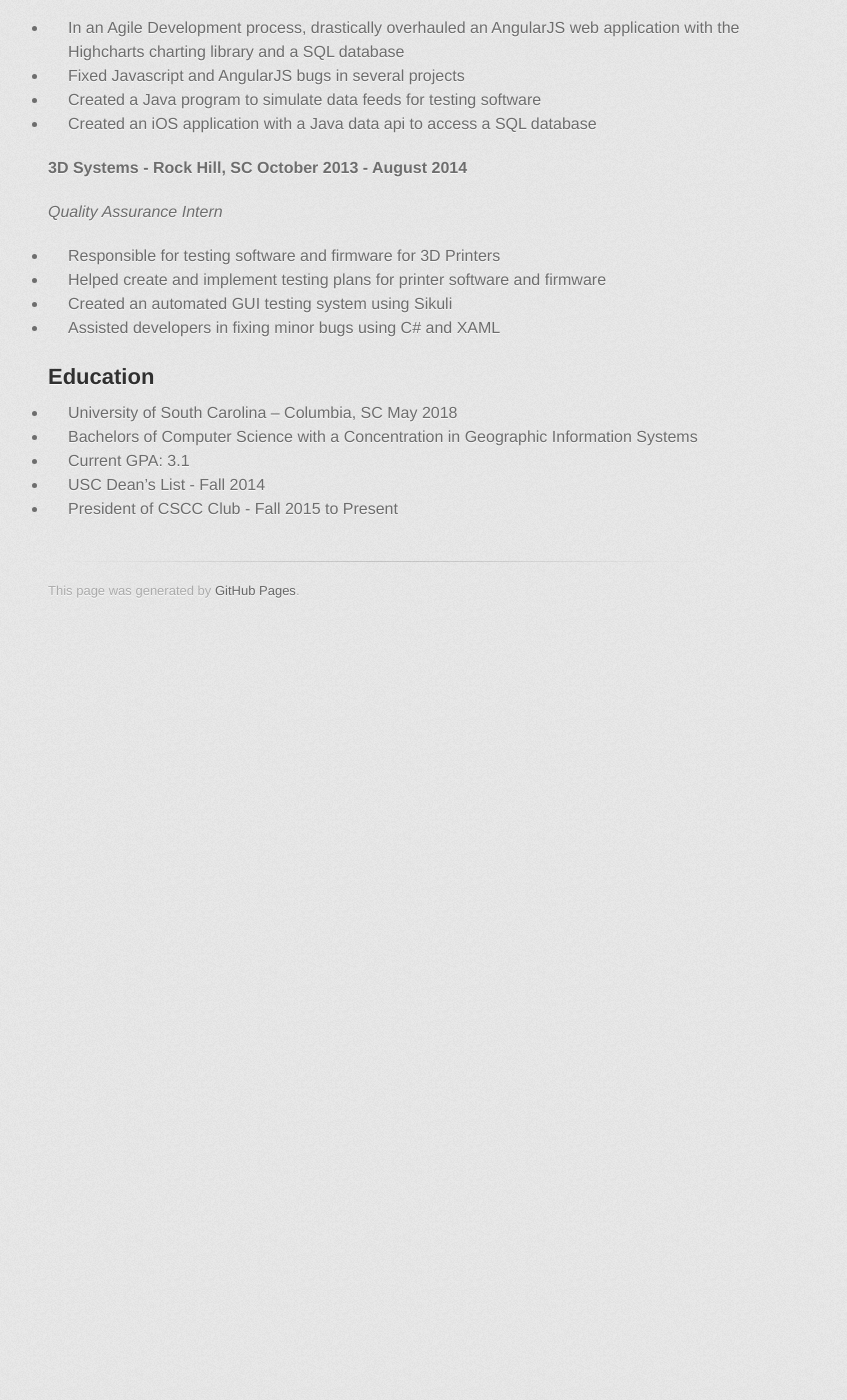
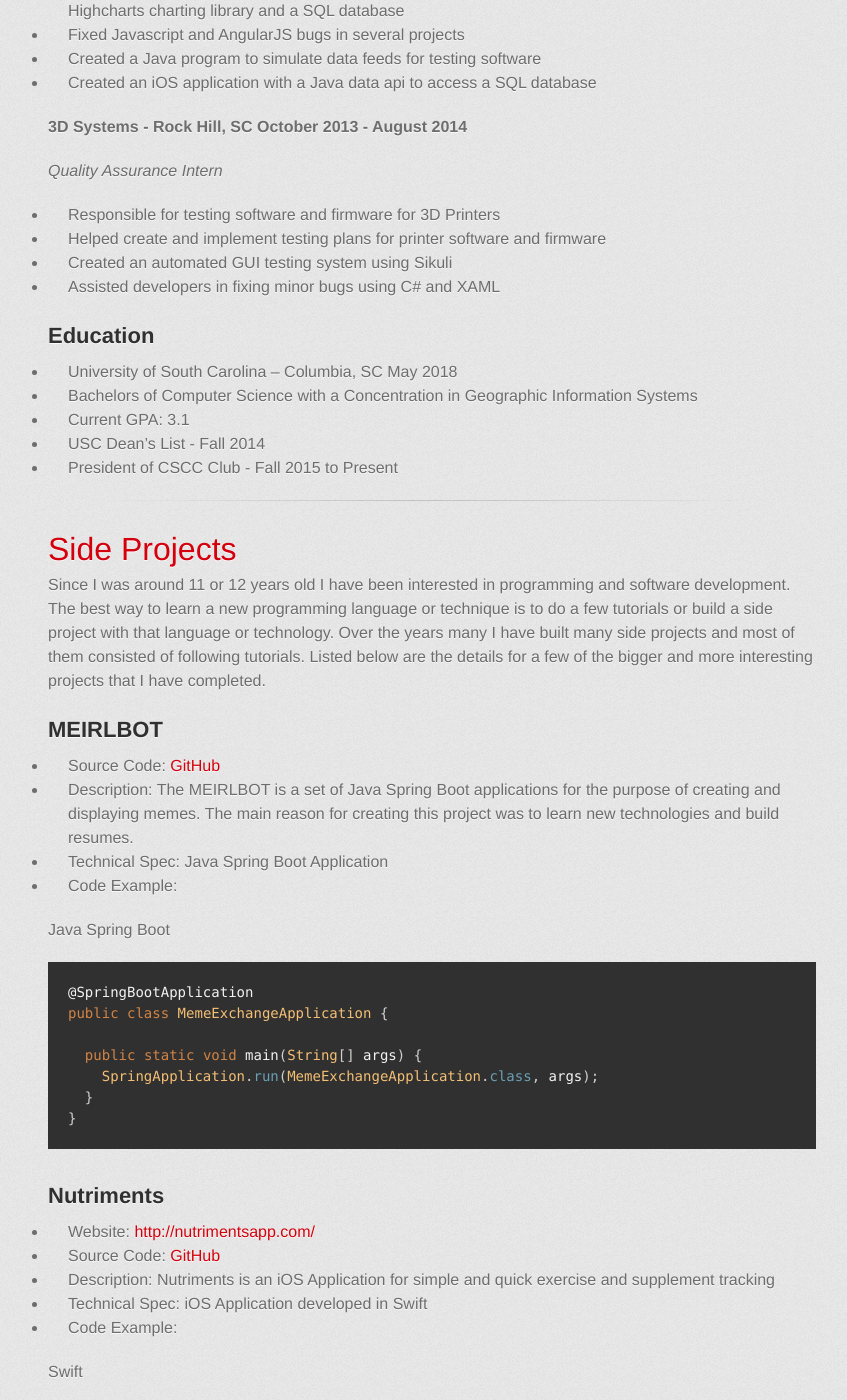
Before and after one commit to tylermoon/tylermoon.github.io, a Jekyll site: the page built from index.md, in a window 1280 px wide and 1400 px high, scrolled down 1261 px. Shown: the whole window, without its empty margins (208-1055 px from the left). Built offline with Jekyll 4.4.1, drawn with Linux system fonts in a browser that asks for light colours; some web fonts are replaced; our own code applies the rules of GitHub Pages for plain Markdown files; before the commit the page ends 1891 px from its top, so only the background shows below that; some of the changed text lies outside the part shown.

Commit message:
moved side projects to the main page

````diff
--- a/_config.yml
+++ b/_config.yml
@@ -1,5 +1,5 @@
 title: Tactile theme
 description: Tactile is a theme for GitHub Pages.
-show_downloads: true
+show_downloads: false
 google_analytics:
 theme:
--- a/_layouts/default.html
+++ b/_layouts/default.html
@@ -36,16 +36,5 @@
 
       </div>
     </div>
-
-    {% if site.google_analytics %}
-      <script type="text/javascript">
-        (function(i,s,o,g,r,a,m){i['GoogleAnalyticsObject']=r;i[r]=i[r]||function(){
-        (i[r].q=i[r].q||[]).push(arguments)},i[r].l=1*new Date();a=s.createElement(o),
-        m=s.getElementsByTagName(o)[0];a.async=1;a.src=g;m.parentNode.insertBefore(a,m)
-        })(window,document,'script','//www.google-analytics.com/analytics.js','ga');
-        ga('create', '{{ site.google_analytics }}', 'auto');
-        ga('send', 'pageview');
-      </script>
-    {% endif %}
   </body>
 </html>
--- a/index.md
+++ b/index.md
@@ -68,3 +66,133 @@ _Quality Assurance Intern_
 - Current GPA: 3.1
 - USC Dean’s List - Fall 2014
 - President of CSCC Club - Fall 2015 to Present
+
+---
+
+# [Side Projects]()
+Since I was around 11 or 12 years old I have been interested in programming and software development. The best way to learn a new programming language or technique is to do a few tutorials or build a side project with that language or technology. Over the years many I have built many side projects and most of them consisted of following tutorials. Listed below are the details for a few of the bigger and more interesting projects that I have completed.
+
+## MEIRLBOT
+- Source Code: [GitHub](https://github.com/tmoon8730/meirlbot.git)
+- Description: The MEIRLBOT is a set of Java Spring Boot applications for the purpose of creating and displaying memes. The main reason for creating this project was to learn new technologies and build resumes.
+- Technical Spec: Java Spring Boot Application
+- Code Example:
+
+Java Spring Boot
+``` java
+@SpringBootApplication
+public class MemeExchangeApplication {
+
+  public static void main(String[] args) {
+    SpringApplication.run(MemeExchangeApplication.class, args);
+  }
+}
+```
+
+## Nutriments
+- Website: [http://nutrimentsapp.com/](http://nutrimentsapp.com/)
+- Source Code: [GitHub](https://github.com/tmoon8730/FATStats)
+- Description: Nutriments is an iOS Application for simple and quick exercise and supplement tracking
+- Technical Spec: iOS Application developed in Swift
+- Code Example:
+
+Swift
+``` swift
+func createDrive(managedContext: NSManagedObjectContext, quarter: String, time: String, yardLine: String) -> Bool{
+    let entityDrive = NSEntityDescription.entityForName("DriveEntity", inManagedObjectContext: managedContext)
+    let newDrive = DriveEntity(entity: entityDrive!, insertIntoManagedObjectContext: managedContext)
+    newDrive.quarter = quarter
+    newDrive.time = time
+    newDrive.yardLine = yardLine
+    do{
+        try newDrive.managedObjectContext?.save()
+        print("New drive added: \(newDrive.quarter!) with \(newDrive.time!) left on the \(newDrive.yardLine!) yard line")
+        return true
+    }catch{
+        let saveError = error as NSError
+        print(saveError)
+    }
+    return false
+}
+```
+
+
+## AndroidMultiTool
+- Source Code: [GitHub](https://github.com/tmoon8730/androidmultitool)
+- Description: A Android Application with a slew of different useful tools including:
+  - Alarm Clock
+  - Custom Web Browser
+  - Email App
+  - Present Fortune Teller
+  - A Database Access Object
+- Technical Spec: Java Application developed in Java
+- Code Example:
+
+Java
+``` java
+@Override
+    protected void onCreate(Bundle savedInstanceState) {
+        super.onCreate(savedInstanceState);
+        setContentView(R.layout.activity_alarm_manager);
+        Toolbar toolbar = (Toolbar) findViewById(R.id.toolbar);
+        setSupportActionBar(toolbar);
+
+        alarm = new AlarmManagerBroadcastReceiver();
+
+        FloatingActionButton fab = (FloatingActionButton) findViewById(R.id.fab);
+        fab.setOnClickListener(new View.OnClickListener() {
+            @Override
+            public void onClick(View view) {
+                Snackbar.make(view, "Replace with your own action", Snackbar.LENGTH_LONG)
+                        .setAction("Action", null).show();
+            }
+        });
+    }
+```
+
+## VCF Gene Parser
+- Source Code: [GitHub](https://github.com/tmoon8730/VCFGeneParser)
+- Description: This is a simple project for parsing VCF files with gene information with a Python script and searching it through a NodeJS website. The VCF file is commonly used for transferring gene data and this tool easily stores the data in a MongoDB database for easier analysis than the flat file VCF.
+- Technical Spec: Python Script and NodeJS Express Website
+- Code Example:
+
+Python
+``` python
+def saveToMongo(record):
+    post = {
+    "chrom": record.CHROM,
+    "pos": record.POS,
+    "gene_id": record.ID,
+    "ref": record.REF,
+    "alt": record.ALT,
+    "qual": record.QUAL,
+    "info": record.INFO,
+    "samples": record.samples
+    }
+    insertedId = collection.insert_one(post).inserted_id
+    print('Inserted post with id: %s' % insertedId)
+```
+
+NodeJS
+``` javascript
+// Get the gene_id when the text field is submitted
+app.post('/', function(req, res){
+	console.log(req.body.gene_id);
+	// Query the mongo database
+	Gene.findOne({gene_id: req.body.gene_id}, function(err, gene){
+		if(gene != null){
+			if(err){
+				res.render('index', {title:'Hey', message: "Error finding a Gene for " + req.body.gene_id, geneId: 'n/a', chrom: 'n/a', pos: 'n/a'});
+				console.log(err);
+			}
+			console.log("found id %s", gene.gene_id);
+			// Render the index page and pass in all the data for the gene
+			res.render('index', {title:'Hey', message: "Found a Gene for " + gene.gene_id,
+			geneId: gene.gene_id, chrom: gene.chrom, pos: gene.pos, ref: gene.ref, alt: gene.alt});
+		}else{
+			res.render('index', {title:'Hey', message: 'Could not find a gene for ' + req.body.gene_id,
+			geneId: 'n/a', chrom: 'n/a', pos: 'n/a', ref: 'n/a', alt: ['n/a','n/a']});
+		}
+	})
+});
+```
````
Also changed, not shown: other parts of _layouts/default.html (+2 -2 lines), other parts of index.md (+1 -3 lines), 2 other files.
